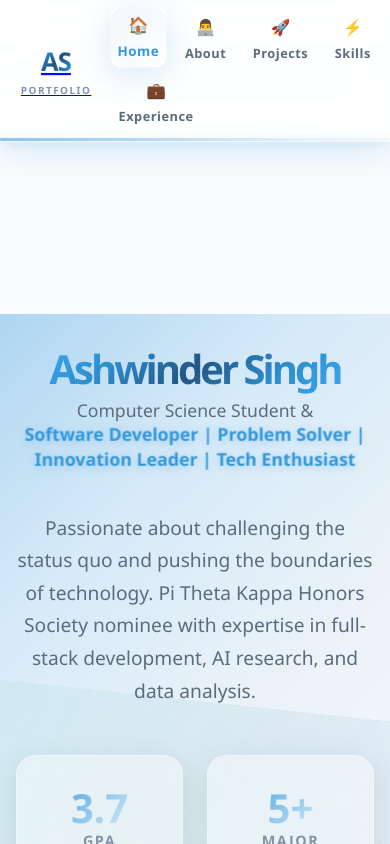
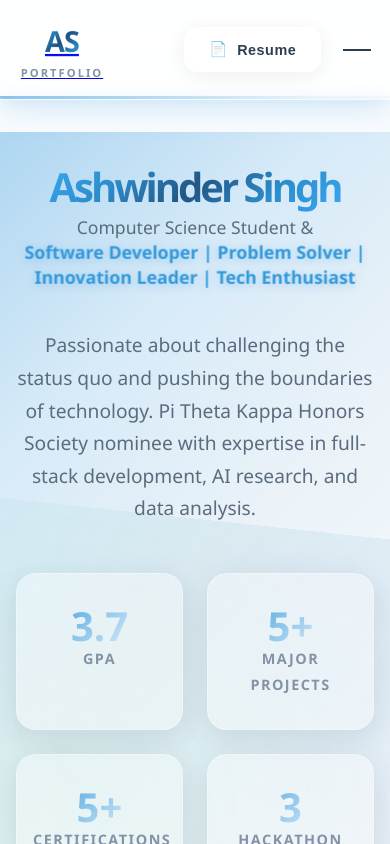
Before and after one commit to Ashwinder9693/portfolio, a React (Vite) app: page / in a window 390 px wide. Shown: the top 844 px of the page. Built offline with nearby package versions, Linux system fonts and the light colour scheme.

Commit message:
Mobile: right-side glass dropdown; prevent menu wrapping

```diff
--- a/src/Navigation.jsx
+++ b/src/Navigation.jsx
@@ -9,35 +9,39 @@ const Navigation = ({
   setIsMenuOpen,
   scrollProgress
 }) => {
-  // Use BASE_URL so it works locally and on GitHub Pages
-  const resumeUrl = `${import.meta.env.BASE_URL}Resume/Ashwinder_Bhupal.pdf`;
+  const resumeUrl =
+    'https://github.com/Ashwinder9693/portfolio/raw/gh-pages/Ashwinder%20Bhupal.pdf';
 
-  const items = [
+  const navigationItems = [
     { id: 'home', label: 'Home', icon: '🏠', to: '/' },
     { id: 'about', label: 'About', icon: '👨‍💻', to: '/about' },
     { id: 'projects', label: 'Projects', icon: '🚀', to: '/projects' },
     { id: 'skills', label: 'Skills', icon: '⚡', to: '/skills' },
-    { id: 'experience', label: 'Experience', icon: '💼', to: '/experience' }
+    { id: 'experience', label: 'Experience', icon: '💼', to: '/experience' },
   ];
 
   const handleResumeView = () => window.open(resumeUrl, '_blank');
+
   const handleResumeDownload = () => {
-    const a = document.createElement('a');
-    a.href = resumeUrl;
-    a.download = 'Ashwinder_Bhupal_Resume.pdf';
-    document.body.appendChild(a);
-    a.click();
-    document.body.removeChild(a);
+    const link = document.createElement('a');
+    link.href = resumeUrl;
+    link.download = 'Ashwinder_Bhupal_Resume.pdf';
+    document.body.appendChild(link);
+    link.click();
+    document.body.removeChild(link);
   };
+
+  const closeMenu = () => setIsMenuOpen(false);
 
   return (
     <>
+      {/* small CSS just for resume hover (desktop) */}
       <style>{`
         .resume-dropdown { position: relative; display: inline-block; }
         .resume-dropdown-content {
           display: none; position: absolute; background-color: #f9f9f9;
           min-width: 160px; box-shadow: 0 8px 16px rgba(0,0,0,0.2);
-          z-index: 1; border-radius: 8px; overflow: hidden; top: 100%; right: 0;
+          z-index: 10; border-radius: 8px; overflow: hidden; top: 100%; right: 0;
         }
         .resume-dropdown:hover .resume-dropdown-content { display: block; }
         .resume-dropdown-item {
@@ -45,28 +49,24 @@ const Navigation = ({
           align-items: center; gap: 8px; cursor: pointer; transition: background-color 0.3s;
         }
         .resume-dropdown-item:hover { background-color: #f1f1f1; }
-        @media (max-width: 768px) {
-          .resume-dropdown-content { position: fixed; bottom: 60px; right: 10px; left: auto; top: auto; }
-        }
       `}</style>
 
       <nav className={`nav ${isMenuOpen ? 'nav-open' : ''}`}>
         <div className="nav-container">
-          {/* Logo goes home */}
-          <Link className="nav-logo" to="/" onClick={() => setIsMenuOpen(false)}>
+          {/* Logo (always left) */}
+          <Link className="nav-logo" to="/" onClick={closeMenu} aria-label="Go home">
             <span className="logo-text">AS</span>
             <span className="logo-subtitle">Portfolio</span>
           </Link>
 
-          {/* Primary nav */}
-          <div className="nav-menu" id="mobile-menu" role="navigation" aria-label="Primary">
-            {items.map((item) => (
+          {/* Desktop menu (hidden on mobile) */}
+          <div className="nav-menu">
+            {navigationItems.map((item) => (
               <NavLink
                 key={item.id}
                 to={item.to}
-                end={item.to === '/'}                     // <-- fixes Home always-active
                 className={({ isActive }) => `nav-item ${isActive ? 'active' : ''}`}
-                onClick={() => setIsMenuOpen(false)}
+                onClick={closeMenu}
                 title={item.label}
               >
                 <span className="nav-icon">{item.icon}</span>
@@ -75,28 +75,81 @@ const Navigation = ({
             ))}
           </div>
 
+          {/* Right controls */}
           <div className="nav-controls">
-            <div className="resume-dropdown" aria-label="Resume">
+            {/* Desktop resume hover; hidden on mobile (mobile panel shows actions) */}
+            <div className="resume-dropdown">
+              <button className="btn btn-secondary" type="button" aria-haspopup="true">
+                <span>📄</span> Resume
+              </button>
               <div className="resume-dropdown-content">
-                <div className="resume-dropdown-item" onClick={handleResumeView}><span>👁️</span> View Resume</div>
-                <div className="resume-dropdown-item" onClick={handleResumeDownload}><span>📥</span> Download PDF</div>
+                <div className="resume-dropdown-item" onClick={handleResumeView}>
+                  <span>👁️</span> View Resume
+                </div>
+                <div className="resume-dropdown-item" onClick={handleResumeDownload}>
+                  <span>📥</span> Download PDF
+                </div>
               </div>
             </div>
 
+            {/* Mobile hamburger (right aligned) */}
             <button
               className="menu-toggle"
               onClick={() => setIsMenuOpen(!isMenuOpen)}
-              aria-label="Toggle navigation menu"
-              aria-controls="mobile-menu"
+              aria-label="Open menu"
               aria-expanded={isMenuOpen}
+              aria-controls="mobile-menu-panel"
             >
               <span></span><span></span><span></span>
             </button>
+
+            {/* Mobile dropdown panel (glassy card from top-right) */}
+            <div
+              id="mobile-menu-panel"
+              className={`mobile-panel ${isMenuOpen ? 'open' : ''}`}
+              role="menu"
+            >
+              <div className="mobile-list">
+                {navigationItems.map((item) => (
+                  <NavLink
+                    key={item.id}
+                    to={item.to}
+                    className={({ isActive }) =>
+                      `mobile-item ${isActive ? 'active' : ''}`
+                    }
+                    onClick={closeMenu}
+                    role="menuitem"
+                  >
+                    <span className="mobile-icon">{item.icon}</span>
+                    <span>{item.label}</span>
+                  </NavLink>
+                ))}
+              </div>
+
+              <div className="mobile-divider" />
+
+              <div className="mobile-actions">
+                <button className="mobile-action" onClick={handleResumeView}>
+                  👁️ View Resume
+                </button>
+                <button className="mobile-action" onClick={handleResumeDownload}>
+                  📥 Download PDF
+                </button>
+              </div>
+            </div>
           </div>
         </div>
 
         <div className="scroll-progress" style={{ width: `${scrollProgress}%` }} />
-        {isMenuOpen && <div className="nav-overlay" onClick={() => setIsMenuOpen(false)} />}
+
+        {/* Dim overlay for mobile panel */}
+        {isMenuOpen && (
+          <div
+            className="nav-overlay"
+            onClick={closeMenu}
+            aria-hidden="true"
+          />
+        )}
       </nav>
     </>
   );
--- a/src/styles.css
+++ b/src/styles.css
@@ -4006,54 +4006,98 @@ img, video {
    END OF STYLESHEET
    ================================ */
 
-/* ===== Mobile: keep full nav visible, single row, no dropdown ===== */
-@media (max-width: 768px) {
-
-  /* never show hamburger on mobile for this design */
-  .menu-toggle { display: none !important; }
-  .nav-overlay { display: none !important; }
-
-  /* top bar layout */
+/* Keep nav visible but not overlapping content */
+.nav { position: sticky; top: 0; z-index: 1000; }
+.main-content { margin-top: 0; }
+
+/* Desktop: show inline menu, hide hamburger/panel */
+@media (min-width: 769px){
+  .nav-menu{ display:flex; }
+  .menu-toggle, .mobile-panel{ display:none; }
+  /* desktop resume visible */
+  .resume-dropdown{ display:inline-block; }
+}
+
+/* Mobile: logo left, hamburger right; hide inline menu */
+@media (max-width: 768px){
   .nav-container{
     padding: .6rem .8rem;
-    display: flex;
-    align-items: center;
-    justify-content: space-between;
-    gap: .4rem;
-    flex-wrap: nowrap;                 /* keep logo and controls on the same line */
-  }
-
-  /* show the menu inline (not as a panel) */
-  .nav-menu{
-    position: static !important;
-    display: flex !important;
-    flex-direction: row !important;
-    align-items: center;
-    justify-content: space-between;    /* spread items evenly */
-    gap: .25rem;
-    padding: 0 !important;
-    background: transparent !important;
-    border: 0 !important;
-    transform: none !important;
-    opacity: 1 !important;
-    pointer-events: auto !important;
-  }
-
-  /* tighten buttons so 5 fit across */
-  .nav-item{
-    padding: .45rem .5rem;
-    border-radius: 10px;
-    font-size: .78rem;
-  }
-  .nav-icon{ font-size: 1.05rem; margin: 0 0 .15rem 0; }
-
-  /* logo on the same line, slightly smaller */
-  .logo-text{ font-size: 1.6rem; }
-  .logo-subtitle{ font-size: .62rem; letter-spacing: 1.5px; }
-}
-
-/* extra-tight for very small phones (≤ 390px wide) */
-@media (max-width: 390px){
-  .nav-item{ padding: .35rem .4rem; font-size: .72rem; }
-  .nav-icon{ font-size: .98rem; }
-}
+    display:flex; align-items:center; justify-content:space-between;
+    gap:.4rem; flex-wrap:nowrap;
+  }
+
+  .nav-menu{ display:none !important; } /* prevent wrap */
+  .resume-dropdown{ display:none; }     /* resume is in the panel */
+
+  /* burger button (right) */
+  .menu-toggle{
+    display:inline-flex; align-items:center; justify-content:center;
+    width:40px;height:40px;border:0;background:transparent;padding:6px;cursor:pointer;
+  }
+  .menu-toggle span{
+    display:block;height:2px;width:100%;background:var(--text-primary);
+    margin:6px 0; transition:transform .2s ease, opacity .2s ease;
+  }
+  .nav.nav-open .menu-toggle span:nth-child(1){ transform:translateY(8px) rotate(45deg); }
+  .nav.nav-open .menu-toggle span:nth-child(2){ opacity:0; }
+  .nav.nav-open .menu-toggle span:nth-child(3){ transform:translateY(-8px) rotate(-45deg); }
+
+  /* beautiful glassy dropdown anchored to the right */
+  .mobile-panel{
+    position:absolute;
+    right:12px; top:calc(100% + 10px);
+    width:min(86vw, 320px);
+    background: var(--bg-glass);
+    border:1px solid var(--border-glass);
+    backdrop-filter: blur(18px) saturate(160%);
+    border-radius:16px;
+    box-shadow: 0 12px 40px rgba(0,0,0,.15);
+    transform-origin: top right;
+    transform: scale(.96) translateY(-8px);
+    opacity:0; pointer-events:none;
+    transition: transform .18s ease, opacity .16s ease;
+    z-index: 1003;
+    overflow:hidden;
+  }
+  .mobile-panel.open{ opacity:1; pointer-events:auto; transform: scale(1) translateY(0); }
+
+  .mobile-list{
+    display:flex; flex-direction:column; padding:8px;
+  }
+
+  .mobile-item{
+    display:flex; align-items:center; gap:12px;
+    padding:12px 12px; border-radius:12px; text-decoration:none;
+    color:var(--text-primary); font-weight:600; font-size:1rem;
+    transition: background-color .15s ease, transform .12s ease;
+  }
+  .mobile-item:hover{ background:var(--bg-glass-strong); transform: translateX(2px); }
+  .mobile-item.active{ background: rgba(52,152,219,.10); color: var(--accent-color); }
+
+  .mobile-icon{ font-size:1.2rem; }
+
+  .mobile-divider{ height:1px; background:var(--border-color); opacity:.6; margin:2px 0; }
+
+  .mobile-actions{ display:flex; flex-direction:column; gap:8px; padding:10px; }
+  .mobile-action{
+    width:100%; padding:12px; border-radius:12px; border:1px solid var(--border-glass);
+    background: var(--bg-secondary); font-weight:700;
+    transition: transform .12s ease, box-shadow .15s ease, background .15s ease;
+  }
+  .mobile-action:hover{
+    transform: translateY(-1px);
+    box-shadow: var(--shadow);
+    background: var(--bg-glass);
+  }
+
+  /* dimmed backdrop */
+  .nav-overlay{
+    position: fixed; inset: 0;
+    background: rgba(0,0,0,.35);
+    opacity: 1; pointer-events: auto;
+    z-index: 1002;
+  }
+
+  /* keep logo + burger on the same line */
+  .nav-logo{ flex: 0 0 auto; }
+}
```
